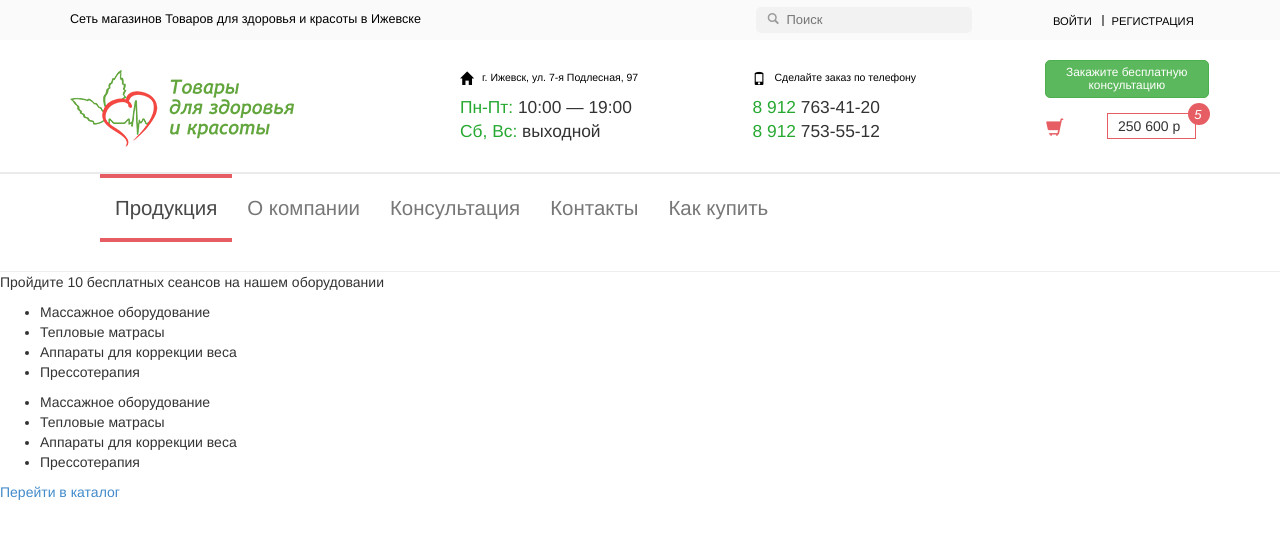
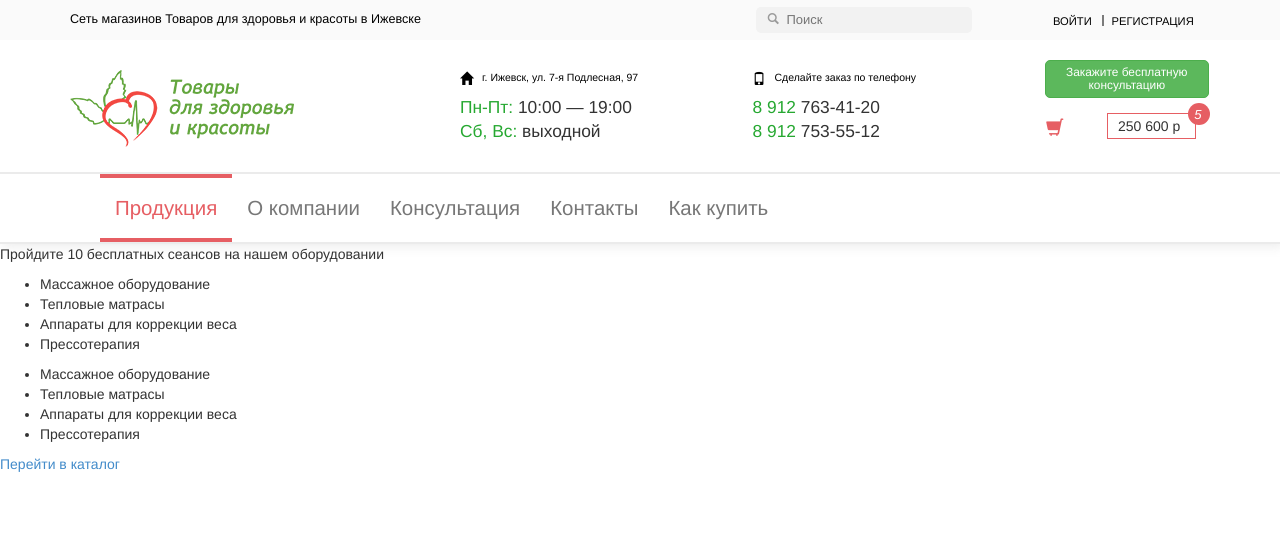
Before and after one commit to SPavelV/store-phb, a plain HTML site: page index.html in a window 1280 px wide. Drawn offline with Linux system fonts and the light colour scheme.

Commit message:
add style page navigation

```diff
--- a/css/style.css
+++ b/css/style.css
@@ -7,6 +7,13 @@
 
 .main-page .page-header {
   margin: 0;
+  padding: 0;
+  border-bottom: 2px solid #ebebeb;
+  -webkit-box-shadow: 0 10px 5px rgba(235,235,235,.09);
+  -moz-box-shadow: 0 10px 5px rgba(235,235,235,.09);
+  -ms-box-shadow: 0 10px 5px rgba(235,235,235,.09);
+  -o-box-shadow: 0 10px 5px rgba(235,235,235,.09);
+  box-shadow: 3px 3px 10px rgba(235,235,235,.9);
 }
 
 .page-header__top-bar {
@@ -205,7 +212,6 @@
 
 .page-basket__total-price-btn:a::before {
   color: #adadad;
-
 }
 
 .page-basket__ammount {
@@ -227,6 +233,7 @@
 }
 
 .main-nav {
+  margin-bottom: 0;
   background: #fff;
   border: 0;
   -webkit-border-radius: 0;
@@ -265,8 +272,10 @@
   background: #fff;
 }
 
-.page-header__nav-wrap>.navbar-default .navbar-nav>.main-nav__active-item>a {
+.page-header__nav-wrap>.navbar-default .navbar-nav>.main-nav__active-item>a,
+.page-header__nav-wrap>.navbar-default .navbar-nav>.main-nav__active-item>a:focus,
+.page-header__nav-wrap>.navbar-default .navbar-nav>.main-nav__active-item>a:hover {
   background: #fff;
-  color: #484848;
+  color: #e65e63;
   border-color: #e65e63;
 }
```
